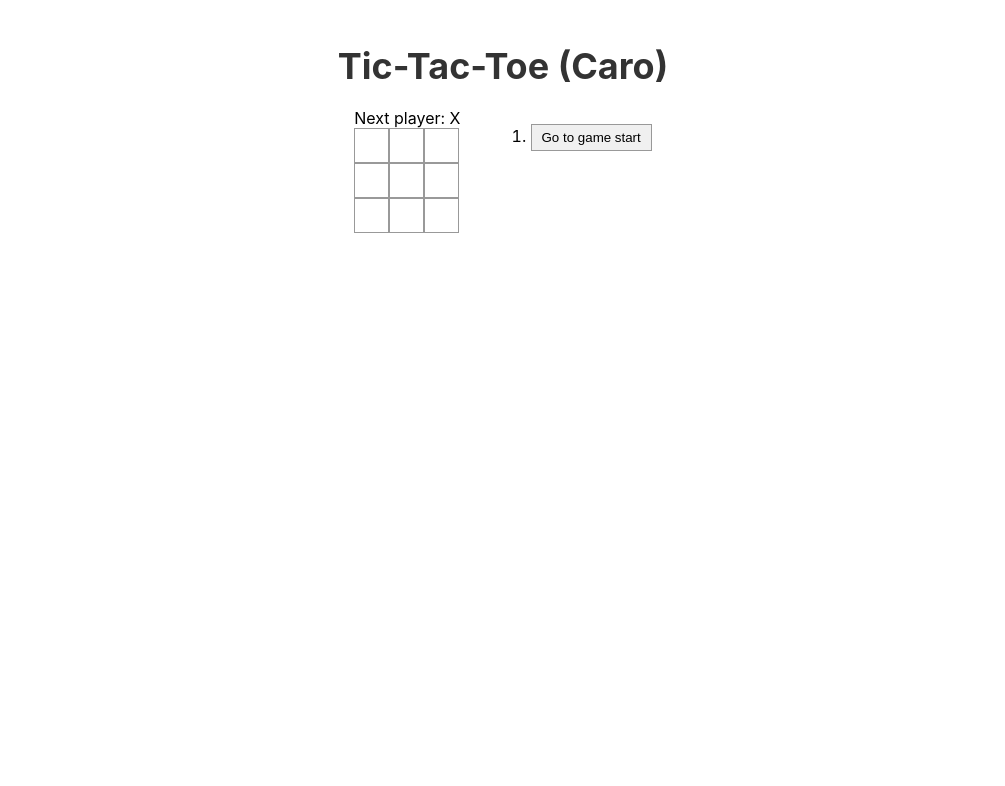
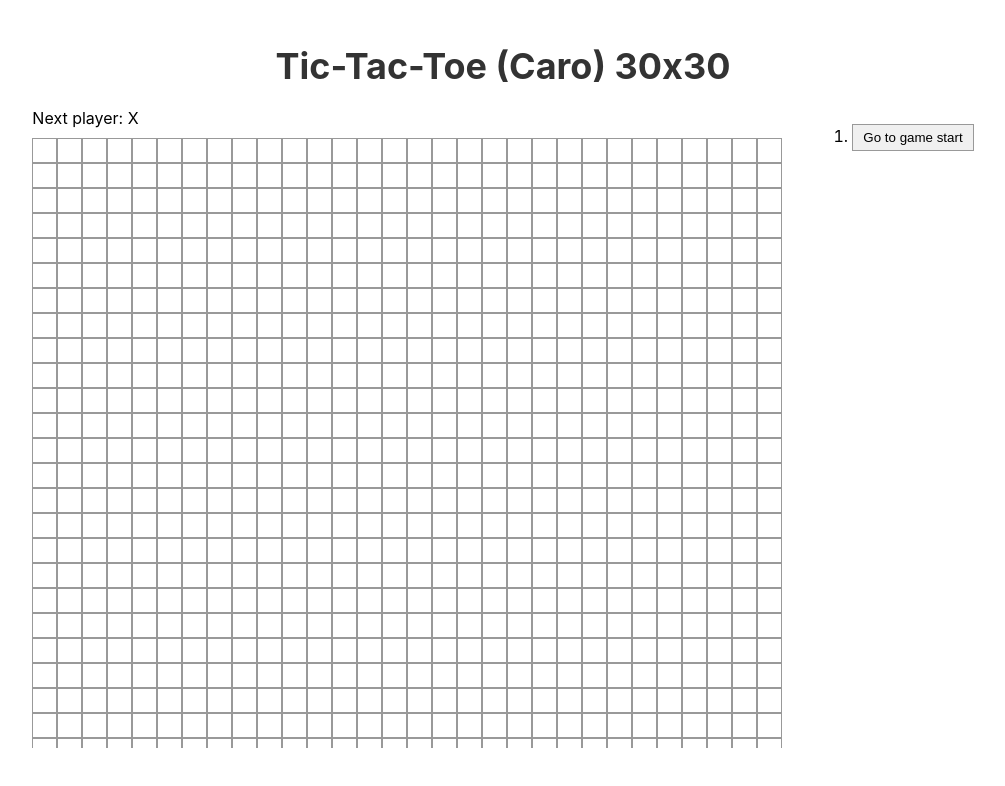
Before and after one commit to sontn/my-first-react-app, a React (Create React App) app: page / in a window 1280 px wide. Shown: the top 786 px of the page, without its empty margins (137-1142 px from the left). Built offline with nearby package versions, Linux system fonts and the light colour scheme.

Commit message:
Caro 30x30

```diff
--- a/src/App.css
+++ b/src/App.css
@@ -20,10 +20,19 @@
 
 .game-board {
   margin-right: 20px;
+  overflow: auto;
+  max-height: 80vh;
+  max-width: 80vw;
+}
+
+.board {
+  display: inline-block;
 }
 
 .game-info {
   margin-left: 20px;
+  overflow-y: auto;
+  max-height: 80vh;
 }
 
 .game-info ol {
@@ -39,11 +48,11 @@
 }
 
 .square {
-  width: 35px;
-  height: 35px;
-  font-size: 24px;
+  width: 25px;
+  height: 25px;
+  font-size: 12px;
   font-weight: bold;
-  line-height: 35px;
+  line-height: 25px;
   padding: 0;
   text-align: center;
   background: #fff;
@@ -56,3 +65,7 @@
   content: '';
   display: table;
 }
+
+.status {
+  margin-bottom: 10px;
+}
--- a/src/App.js
+++ b/src/App.js
@@ -1,6 +1,5 @@
+import React, { useState } from 'react';
 import './App.css';
-
-import { useState } from 'react';
 
 function Square({ value, onSquareClick }) {
   return (
@@ -11,10 +10,12 @@ function Square({ value, onSquareClick }) {
 }
 
 function Board({ xIsNext, squares, onPlay }) {
-  function handleClick(i) {
-    if (squares[i] || calculateWinner(squares)) return;
-    const nextSquares = squares.slice();
-    nextSquares[i] = xIsNext ? 'X' : 'O';
+  function handleClick(row, col) {
+    if (squares[row][col] || calculateWinner(squares)) {
+      return;
+    }
+    const nextSquares = squares.map((row) => [...row]);
+    nextSquares[row][col] = xIsNext ? 'X' : 'O';
     onPlay(nextSquares);
   }
 
@@ -29,47 +30,29 @@ function Board({ xIsNext, squares, onPlay }) {
   return (
     <>
       <div className="status">{status}</div>
-      <div className="board-row">
-        <Square value={squares[0]} onSquareClick={() => handleClick(0)} />
-        <Square value={squares[1]} onSquareClick={() => handleClick(1)} />
-        <Square value={squares[2]} onSquareClick={() => handleClick(2)} />
-      </div>
-      <div className="board-row">
-        <Square value={squares[3]} onSquareClick={() => handleClick(3)} />
-        <Square value={squares[4]} onSquareClick={() => handleClick(4)} />
-        <Square value={squares[5]} onSquareClick={() => handleClick(5)} />
-      </div>
-      <div className="board-row">
-        <Square value={squares[6]} onSquareClick={() => handleClick(6)} />
-        <Square value={squares[7]} onSquareClick={() => handleClick(7)} />
-        <Square value={squares[8]} onSquareClick={() => handleClick(8)} />
+      <div className="board">
+        {squares.map((row, rowIndex) => (
+          <div key={rowIndex} className="board-row">
+            {row.map((_, colIndex) => (
+              <Square
+                key={colIndex}
+                value={squares[rowIndex][colIndex]}
+                onSquareClick={() => handleClick(rowIndex, colIndex)}
+              />
+            ))}
+          </div>
+        ))}
       </div>
     </>
   );
 }
 
-function calculateWinner(squares) {
-  const lines = [
-    [0, 1, 2],
-    [3, 4, 5],
-    [6, 7, 8],
-    [0, 3, 6],
-    [1, 4, 7],
-    [2, 5, 8],
-    [0, 4, 8],
-    [2, 4, 6],
-  ];
-  for (let i = 0; i < lines.length; i++) {
-    const [a, b, c] = lines[i];
-    if (squares[a] && squares[a] === squares[b] && squares[a] === squares[c]) {
-      return squares[a];
-    }
-  }
-  return null;
-}
-
 export default function Game() {
-  const [history, setHistory] = useState([Array(9).fill(null)]);
+  const [history, setHistory] = useState([
+    Array(30)
+      .fill(null)
+      .map(() => Array(30).fill(null)),
+  ]);
   const [currentMove, setCurrentMove] = useState(0);
   const xIsNext = currentMove % 2 === 0;
   const currentSquares = history[currentMove];
@@ -84,7 +67,7 @@ export default function Game() {
     setCurrentMove(nextMove);
   }
 
-  const moves = history.map((squares, move) => {
+  const moves = history.map((_, move) => {
     let description;
     if (move > 0) {
       description = 'Go to move #' + move;
@@ -100,7 +83,7 @@ export default function Game() {
 
   return (
     <div className="game-container">
-      <h1 className="game-title">Tic-Tac-Toe (Caro)</h1>
+      <h1 className="game-title">Tic-Tac-Toe (Caro) 30x30</h1>
       <div className="game">
         <div className="game-board">
           <Board
@@ -116,3 +99,65 @@ export default function Game() {
     </div>
   );
 }
+
+function calculateWinner(squares) {
+  const size = squares.length;
+  const winLength = 5;
+
+  // Check horizontal, vertical, and diagonal
+  for (let row = 0; row < size; row++) {
+    for (let col = 0; col < size; col++) {
+      if (!squares[row][col]) continue;
+
+      // Check horizontal
+      if (col <= size - winLength) {
+        let win = true;
+        for (let i = 1; i < winLength; i++) {
+          if (squares[row][col] !== squares[row][col + i]) {
+            win = false;
+            break;
+          }
+        }
+        if (win) return squares[row][col];
+      }
+
+      // Check vertical
+      if (row <= size - winLength) {
+        let win = true;
+        for (let i = 1; i < winLength; i++) {
+          if (squares[row][col] !== squares[row + i][col]) {
+            win = false;
+            break;
+          }
+        }
+        if (win) return squares[row][col];
+      }
+
+      // Check diagonal (top-left to bottom-right)
+      if (row <= size - winLength && col <= size - winLength) {
+        let win = true;
+        for (let i = 1; i < winLength; i++) {
+          if (squares[row][col] !== squares[row + i][col + i]) {
+            win = false;
+            break;
+          }
+        }
+        if (win) return squares[row][col];
+      }
+
+      // Check diagonal (top-right to bottom-left)
+      if (row <= size - winLength && col >= winLength - 1) {
+        let win = true;
+        for (let i = 1; i < winLength; i++) {
+          if (squares[row][col] !== squares[row + i][col - i]) {
+            win = false;
+            break;
+          }
+        }
+        if (win) return squares[row][col];
+      }
+    }
+  }
+
+  return null;
+}
```
